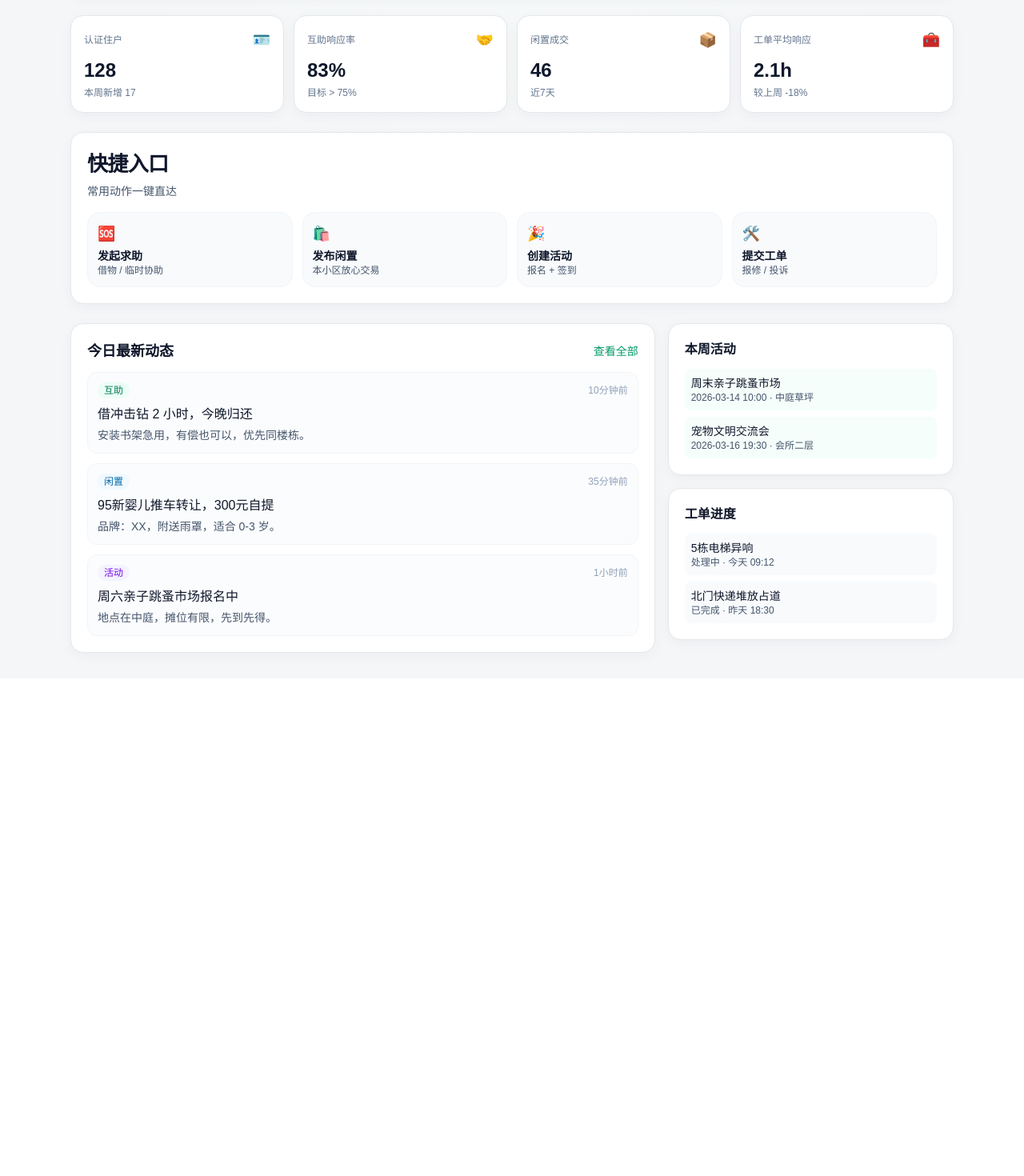
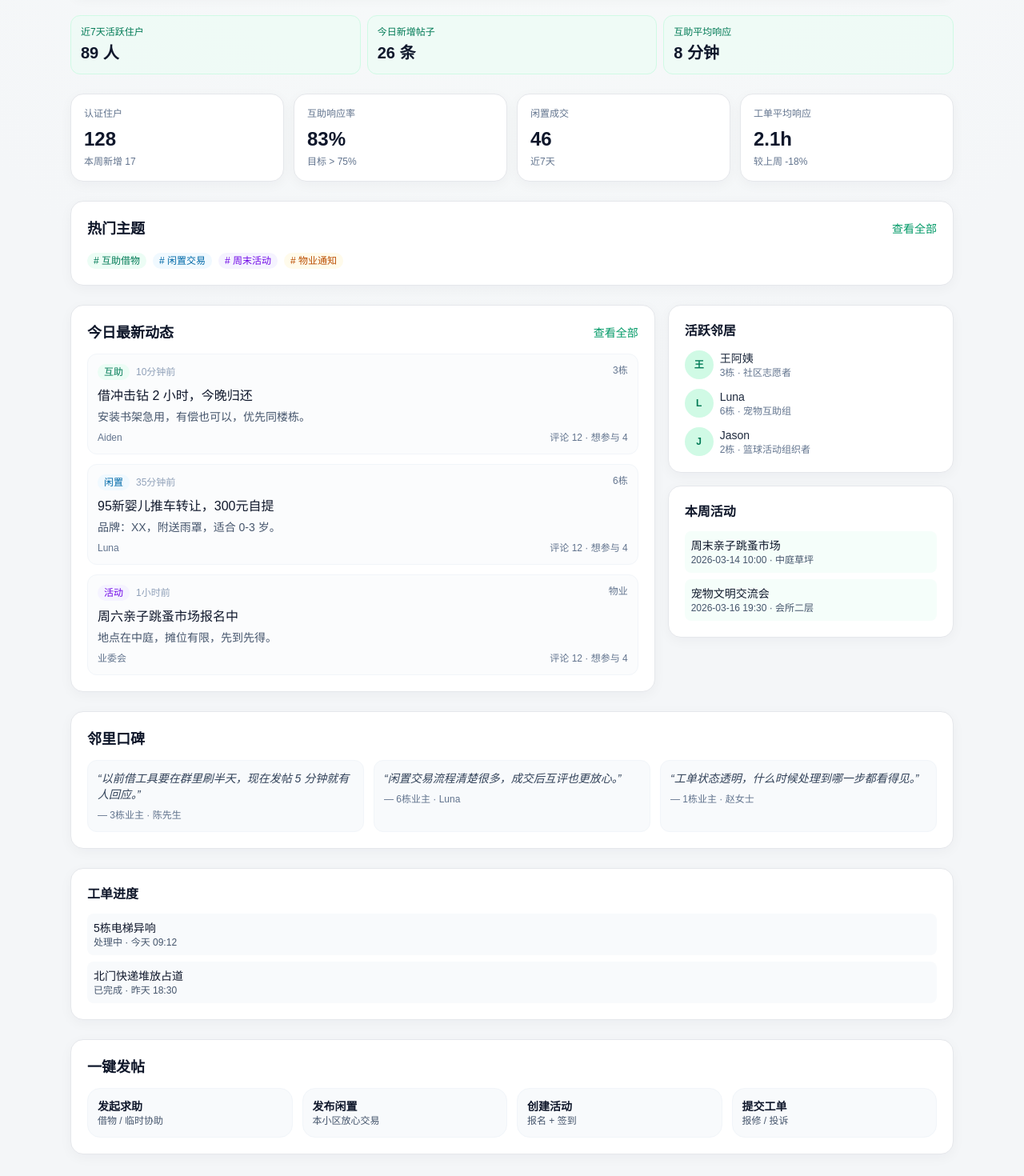
Before and after one commit to junwunuaa-coder/neighborhood-social-mvp, a Next.js app: page / in a window 1280 px wide. Shown: the part 400-1870 px from the top of the page at 80% size. Before the commit the page ends 1248 px from the top, so only its background shows below. Built offline with nearby package versions, Linux system fonts and the light colour scheme.

Commit message:
feat(ui): apply social-proof + minimal direct homepage refresh

```diff
--- a/src/app/globals.css
+++ b/src/app/globals.css
@@ -25,6 +25,16 @@ body {
   font-family: Arial, Helvetica, sans-serif;
 }
 
+a {
+  text-decoration: none;
+}
+
+:focus-visible {
+  outline: 2px solid #07c160;
+  outline-offset: 2px;
+  border-radius: 8px;
+}
+
 .wechat-card {
   border: 1px solid #e5e7eb;
   border-radius: 16px;
@@ -37,6 +47,14 @@ body {
   box-shadow: 0 8px 24px rgba(15, 23, 42, 0.08);
 }
 
+@media (prefers-reduced-motion: reduce) {
+  * {
+    transition: none !important;
+    animation: none !important;
+    scroll-behavior: auto !important;
+  }
+}
+
 .wechat-pill {
   display: inline-flex;
   align-items: center;
--- a/src/app/page.tsx
+++ b/src/app/page.tsx
@@ -1,12 +1,12 @@
 import Link from "next/link";
 import { events, posts, tickets } from "@/lib/mock-data";
-import { ActionButton, DotTag, PageHeader, SectionCard } from "@/components/ui-kit";
+import { ActionButton, AvatarPill, DotTag, KpiStrip, SectionCard } from "@/components/ui-kit";
 
 const cards = [
-  { title: "认证住户", value: "128", desc: "本周新增 17", emoji: "🪪" },
-  { title: "互助响应率", value: "83%", desc: "目标 > 75%", emoji: "🤝" },
-  { title: "闲置成交", value: "46", desc: "近7天", emoji: "📦" },
-  { title: "工单平均响应", value: "2.1h", desc: "较上周 -18%", emoji: "🧰" },
+  { title: "认证住户", value: "128", desc: "本周新增 17" },
+  { title: "互助响应率", value: "83%", desc: "目标 > 75%" },
+  { title: "闲置成交", value: "46", desc: "近7天" },
+  { title: "工单平均响应", value: "2.1h", desc: "较上周 -18%" },
 ];
 
 const categoryTone: Record<string, "green" | "blue" | "amber" | "purple" | "slate"> = {
@@ -17,10 +17,22 @@ const categoryTone: Record<string, "green" | "blue" | "amber" | "purple" | "slat
 };
 
 const shortcuts = [
-  { href: "/help", label: "发起求助", desc: "借物 / 临时协助", icon: "🆘" },
-  { href: "/market", label: "发布闲置", desc: "本小区放心交易", icon: "🛍️" },
-  { href: "/events", label: "创建活动", desc: "报名 + 签到", icon: "🎉" },
-  { href: "/property", label: "提交工单", desc: "报修 / 投诉", icon: "🛠️" },
+  { href: "/help", label: "发起求助", desc: "借物 / 临时协助" },
+  { href: "/market", label: "发布闲置", desc: "本小区放心交易" },
+  { href: "/events", label: "创建活动", desc: "报名 + 签到" },
+  { href: "/property", label: "提交工单", desc: "报修 / 投诉" },
+];
+
+const memberShowcase = [
+  { name: "王阿姨", meta: "3栋 · 社区志愿者" },
+  { name: "Luna", meta: "6栋 · 宠物互助组" },
+  { name: "Jason", meta: "2栋 · 篮球活动组织者" },
+];
+
+const testimonials = [
+  { quote: "以前借工具要在群里刷半天，现在发帖 5 分钟就有人回应。", author: "3栋业主 · 陈先生" },
+  { quote: "闲置交易流程清楚很多，成交后互评也更放心。", author: "6栋业主 · Luna" },
+  { quote: "工单状态透明，什么时候处理到哪一步都看得见。", author: "1栋业主 · 赵女士" },
 ];
 
 export default function HomePage() {
@@ -28,30 +40,35 @@ export default function HomePage() {
     <div className="space-y-6">
       <SectionCard className="overflow-hidden p-0">
         <div className="bg-gradient-to-r from-[#07C160] to-[#22c55e] p-6 text-white sm:p-8">
-          <p className="text-sm text-emerald-100">小区社交试点 · 微信社区风 v2</p>
+          <p className="text-sm text-emerald-100">微信社区风 · Social Proof + Minimal Direct</p>
           <h1 className="mt-1 text-3xl font-bold">邻里连接，不靠刷屏</h1>
           <p className="mt-3 max-w-3xl text-sm text-emerald-50">
             把微信群里的碎片信息，变成可检索、可追踪、可协作的社区工作台。
           </p>
           <div className="mt-5 flex flex-wrap gap-3">
-            <ActionButton href="/onboarding">完成住户认证</ActionButton>
+            <ActionButton href="/onboarding">马上加入社区</ActionButton>
             <Link
               className="rounded-full border border-white/60 px-4 py-2 text-sm font-semibold text-white transition hover:bg-white/10"
               href="/feed"
             >
-              进入邻里广场
+              先看看大家在聊什么
             </Link>
           </div>
         </div>
       </SectionCard>
 
+      <KpiStrip
+        items={[
+          { label: "近7天活跃住户", value: "89 人" },
+          { label: "今日新增帖子", value: "26 条" },
+          { label: "互助平均响应", value: "8 分钟" },
+        ]}
+      />
+
       <section className="grid gap-3 sm:grid-cols-2 lg:grid-cols-4">
         {cards.map((item) => (
           <article key={item.title} className="wechat-card p-4">
-            <div className="flex items-center justify-between">
             <p className="text-xs text-slate-500">{item.title}</p>
-              <span className="text-lg">{item.emoji}</span>
-            </div>
             <p className="mt-2 text-2xl font-bold text-slate-900">{item.value}</p>
             <p className="mt-1 text-xs text-slate-500">{item.desc}</p>
           </article>
@@ -59,19 +76,17 @@ export default function HomePage() {
       </section>
 
       <SectionCard>
-        <PageHeader title="快捷入口" subtitle="常用动作一键直达" />
-        <div className="mt-4 grid gap-3 sm:grid-cols-2 lg:grid-cols-4">
-          {shortcuts.map((item) => (
-            <Link
-              key={item.href}
-              href={item.href}
-              className="rounded-2xl border border-slate-100 bg-slate-50 p-3 transition hover:border-emerald-200 hover:bg-emerald-50/40"
-            >
-              <p className="text-lg">{item.icon}</p>
-              <p className="mt-1 text-sm font-semibold text-slate-900">{item.label}</p>
-              <p className="text-xs text-slate-600">{item.desc}</p>
+        <div className="flex items-center justify-between">
+          <h2 className="text-lg font-semibold">热门主题</h2>
+          <Link href="/feed" className="text-sm text-emerald-600 hover:text-emerald-700">
+            查看全部
           </Link>
-          ))}
+        </div>
+        <div className="mt-4 flex flex-wrap gap-2">
+          <DotTag tone="green"># 互助借物</DotTag>
+          <DotTag tone="blue"># 闲置交易</DotTag>
+          <DotTag tone="purple"># 周末活动</DotTag>
+          <DotTag tone="amber"># 物业通知</DotTag>
         </div>
       </SectionCard>
 
@@ -86,18 +101,34 @@ export default function HomePage() {
           <div className="mt-3 space-y-3">
             {posts.slice(0, 3).map((post) => (
               <div key={post.id} className="rounded-xl border border-slate-100 bg-slate-50/60 p-3">
-                <div className="flex items-center justify-between">
+                <div className="flex items-start justify-between">
+                  <div className="flex items-center gap-2">
                     <DotTag tone={categoryTone[post.category] ?? "slate"}>{post.category}</DotTag>
                     <span className="text-xs text-slate-400">{post.createdAt}</span>
                   </div>
+                  <span className="text-xs text-slate-500">{post.building}</span>
+                </div>
                 <p className="mt-2 font-medium text-slate-900">{post.title}</p>
                 <p className="mt-1 text-sm text-slate-600">{post.content}</p>
+                <div className="mt-2 flex items-center justify-between text-xs text-slate-500">
+                  <span>{post.author}</span>
+                  <span>评论 12 · 想参与 4</span>
+                </div>
               </div>
             ))}
           </div>
         </SectionCard>
 
         <article className="space-y-4">
+          <SectionCard>
+            <h3 className="font-semibold">活跃邻居</h3>
+            <div className="mt-3 space-y-3">
+              {memberShowcase.map((m) => (
+                <AvatarPill key={m.name} name={m.name} meta={m.meta} />
+              ))}
+            </div>
+          </SectionCard>
+
           <SectionCard>
             <h3 className="font-semibold">本周活动</h3>
             <div className="mt-3 space-y-2 text-sm">
@@ -108,6 +139,20 @@ export default function HomePage() {
                     {event.date} · {event.location}
                   </p>
                 </div>
+              ))}
+            </div>
+          </SectionCard>
+        </article>
+      </section>
+
+      <SectionCard>
+        <h2 className="text-lg font-semibold">邻里口碑</h2>
+        <div className="mt-3 grid gap-3 md:grid-cols-3">
+          {testimonials.map((item) => (
+            <blockquote key={item.author} className="rounded-xl border border-slate-100 bg-slate-50 p-3">
+              <p className="text-sm italic text-slate-700">“{item.quote}”</p>
+              <footer className="mt-2 text-xs text-slate-500">— {item.author}</footer>
+            </blockquote>
           ))}
         </div>
       </SectionCard>
@@ -125,8 +170,22 @@ export default function HomePage() {
           ))}
         </div>
       </SectionCard>
-        </article>
-      </section>
+
+      <SectionCard>
+        <h2 className="text-lg font-semibold">一键发帖</h2>
+        <div className="mt-3 grid gap-3 sm:grid-cols-2 lg:grid-cols-4">
+          {shortcuts.map((item) => (
+            <Link
+              key={item.href}
+              href={item.href}
+              className="rounded-2xl border border-slate-100 bg-slate-50 p-3 transition hover:border-emerald-200 hover:bg-emerald-50/40"
+            >
+              <p className="text-sm font-semibold text-slate-900">{item.label}</p>
+              <p className="text-xs text-slate-600">{item.desc}</p>
+            </Link>
+          ))}
+        </div>
+      </SectionCard>
     </div>
   );
 }
--- a/src/components/ui-kit.tsx
+++ b/src/components/ui-kit.tsx
@@ -47,3 +47,30 @@ export function DotTag({ children, tone = "green" }: { children: ReactNode; tone
 
   return <span className={`rounded-full px-2 py-0.5 text-xs font-medium ${styles[tone]}`}>{children}</span>;
 }
+
+export function AvatarPill({ name, meta }: { name: string; meta?: string }) {
+  return (
+    <div className="flex items-center gap-2">
+      <div className="grid h-9 w-9 place-content-center rounded-full bg-emerald-100 text-xs font-semibold text-emerald-700">
+        {name.slice(0, 1)}
+      </div>
+      <div>
+        <p className="text-sm font-medium text-slate-800">{name}</p>
+        {meta ? <p className="text-xs text-slate-500">{meta}</p> : null}
+      </div>
+    </div>
+  );
+}
+
+export function KpiStrip({ items }: { items: Array<{ label: string; value: string }> }) {
+  return (
+    <div className="grid gap-2 sm:grid-cols-3">
+      {items.map((item) => (
+        <div key={item.label} className="rounded-xl border border-emerald-100 bg-emerald-50/60 p-3">
+          <p className="text-xs text-emerald-700">{item.label}</p>
+          <p className="mt-1 text-xl font-semibold text-slate-900">{item.value}</p>
+        </div>
+      ))}
+    </div>
+  );
+}
```
Lines whose indentation alone changed are shown as unchanged.
